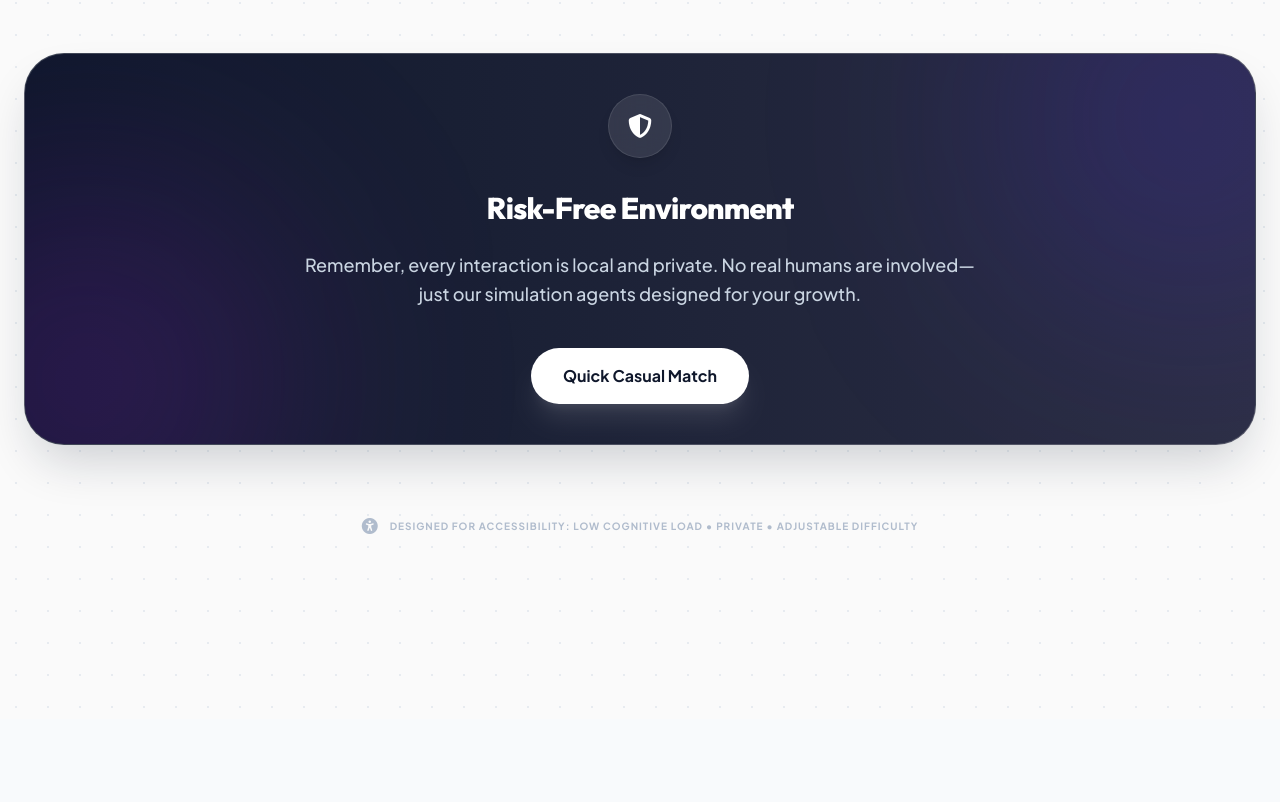
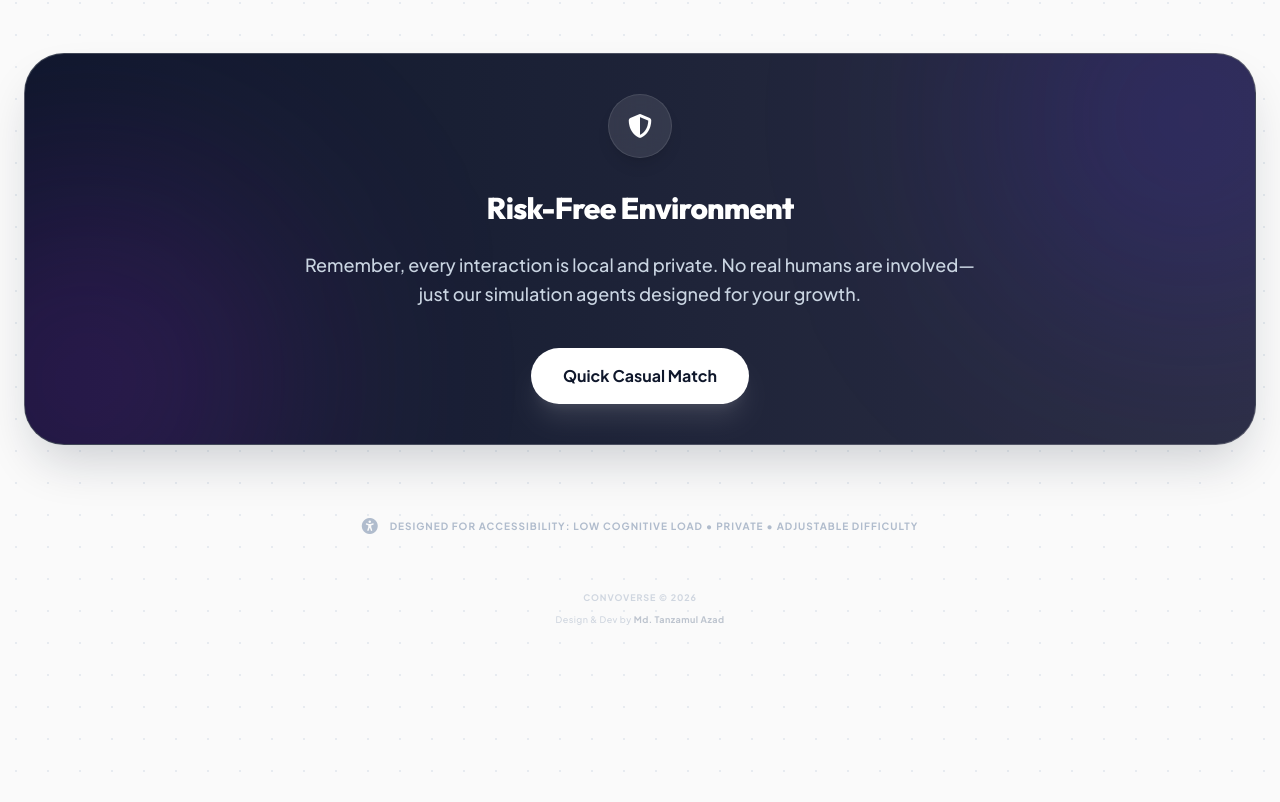
Before and after one commit to Tanjamul-Azad/ConvoVerse, a React (Vite) app in the folder frontend/: page / in a window 1280 px wide. Shown: the part 2093-2895 px from the top of the page. Before the commit the page ends 2812 px from the top, so only its background shows below. Built offline with nearby package versions, Linux system fonts and the light colour scheme; no server answers; sample sign-in values are in the browser's storage.

Commit message:
Add professional design credits for Md. Tanzamul Azad

```diff
--- a/frontend/src/pages/AboutView.tsx
+++ b/frontend/src/pages/AboutView.tsx
@@ -159,6 +159,18 @@ const AboutView: React.FC = () => {
                         </div>
                     </section>
                 </div>
+
+                {/* Creator Credit */}
+                <div className="border-t border-slate-200 mt-20 pt-16 text-center opacity-60 hover:opacity-100 transition-opacity duration-500">
+                    <div className="inline-flex flex-col items-center gap-3">
+                        <div className="w-16 h-16 rounded-full bg-slate-100 flex items-center justify-center text-slate-400 text-2xl mb-2 shadow-inner">
+                            <i className="fas fa-code"></i>
+                        </div>
+                        <p className="text-[10px] font-black uppercase tracking-[0.2em] text-slate-400">Designed & Developed By</p>
+                        <h3 className="text-xl font-black text-slate-800 tracking-tight">Md. Tanzamul Azad</h3>
+                        <p className="text-slate-400 text-xs font-bold uppercase tracking-widest">© 2026 ConvoVerse</p>
+                    </div>
+                </div>
             </div>
         </div>
     );
--- a/frontend/src/pages/Landing.tsx
+++ b/frontend/src/pages/Landing.tsx
@@ -322,6 +322,15 @@ const Landing: React.FC<LandingProps> = ({ profile }) => {
               </span>
             </div>
           </div>
+
+          <div className="mt-12 flex flex-col items-center gap-2 opacity-40 hover:opacity-100 transition-opacity duration-500">
+            <p className="text-[9px] font-bold text-slate-400 uppercase tracking-widest">
+              ConvoVerse © 2026
+            </p>
+            <p className="text-[9px] font-medium text-slate-400 tracking-wider">
+              Design & Dev by <span className="font-black text-slate-500">Md. Tanzamul Azad</span>
+            </p>
+          </div>
         </section >
       </div >
     </div >
--- a/frontend/src/pages/Welcome.tsx
+++ b/frontend/src/pages/Welcome.tsx
@@ -102,11 +102,14 @@ const Welcome: React.FC = () => {
         </div>
       </div>
 
-      <div className="absolute bottom-8 left-0 right-0 text-center">
+      <div className="absolute bottom-6 left-0 right-0 text-center space-y-2 pb-4">
         <p className="text-[10px] uppercase font-black tracking-[0.3em] text-slate-300 flex items-center justify-center gap-3">
           <span className="w-8 h-px bg-slate-300"></span>
-          Neural Simulation Engine v2.0
+          Neural Simulation Engine
           <span className="w-8 h-px bg-slate-300"></span>
+        </p>
+        <p className="text-[9px] font-bold text-slate-300 hover:text-slate-400 transition-colors uppercase tracking-widest cursor-default">
+          Designed by Md. Tanzamul Azad
         </p>
       </div>
     </div>
```
